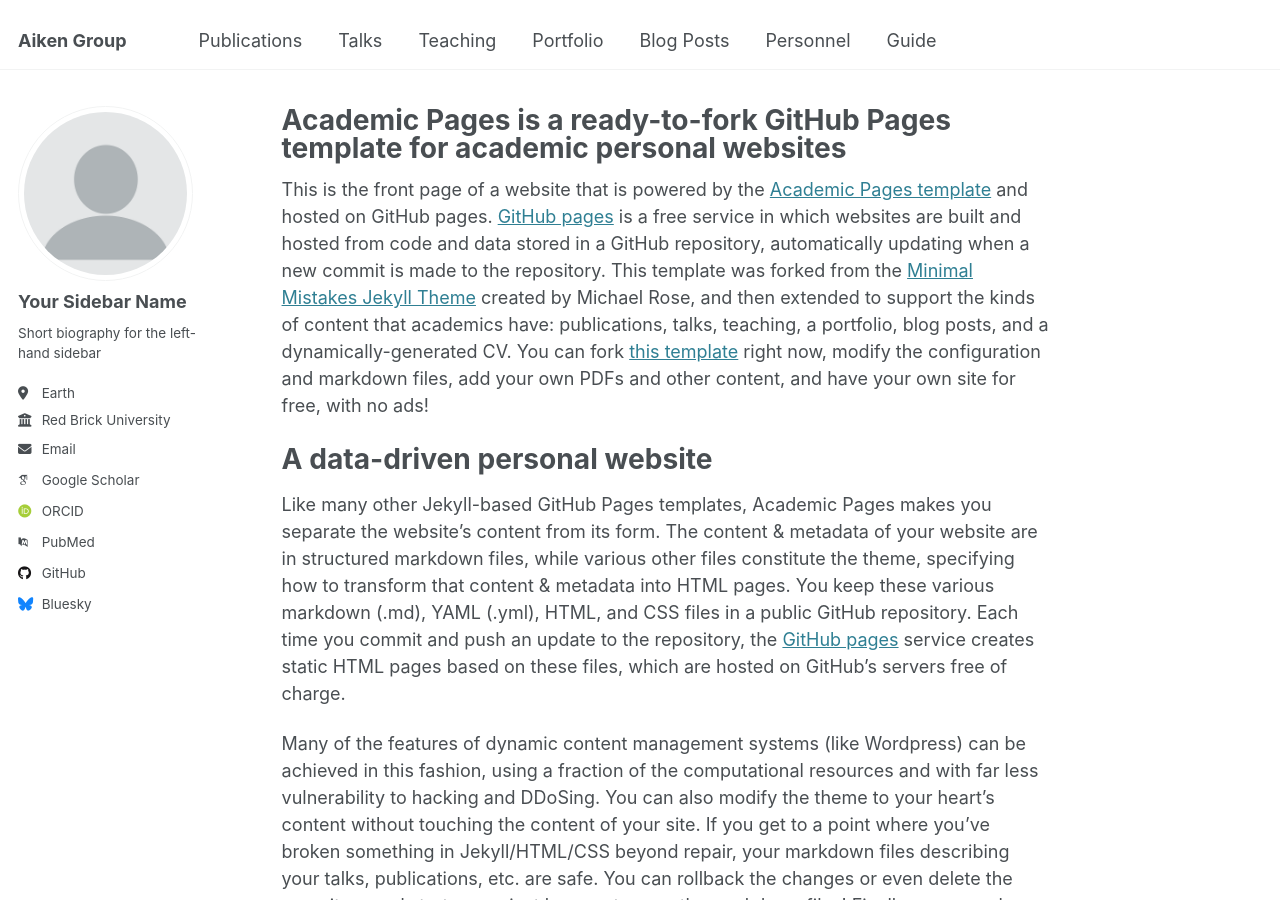
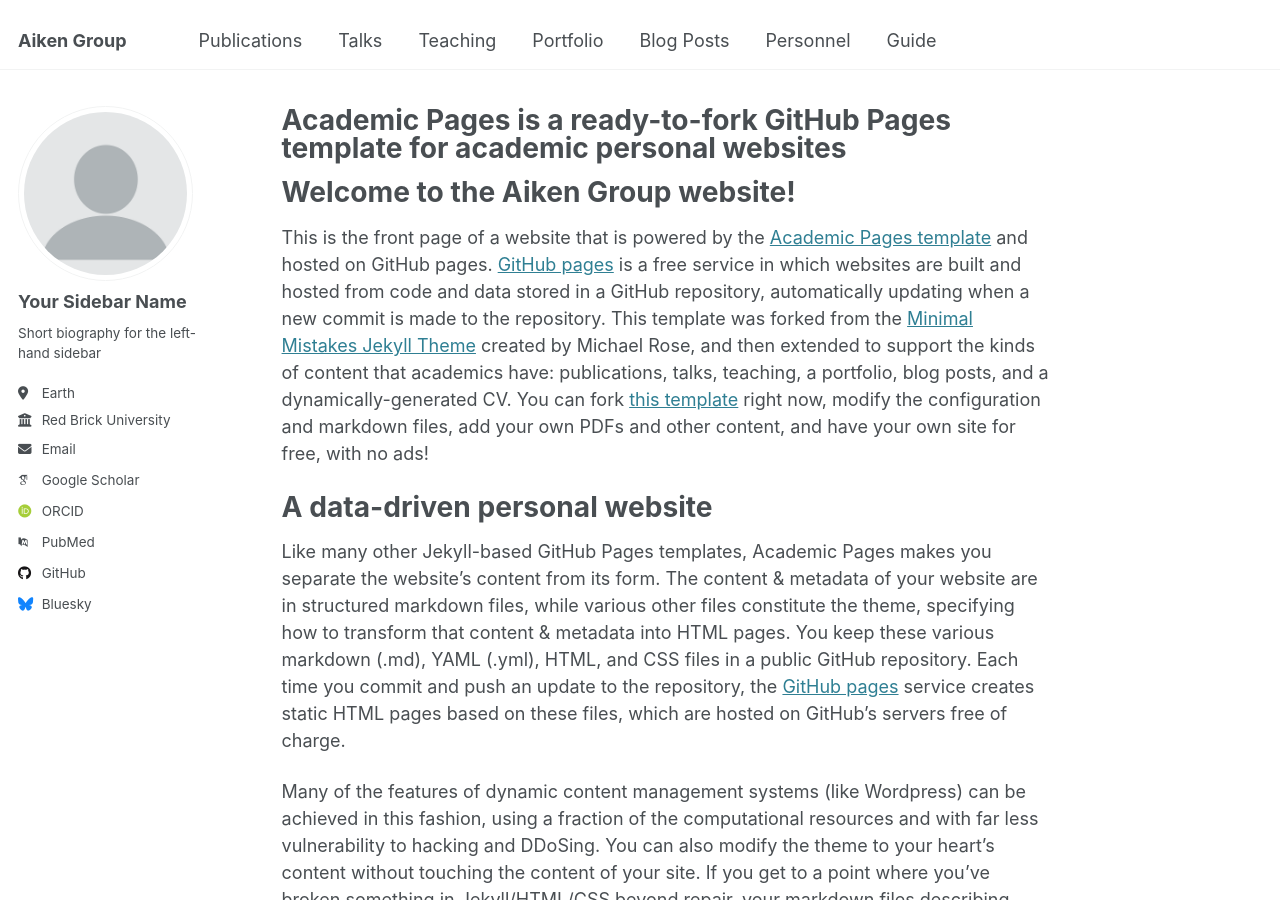
Before and after one commit to jxkiley/aikengroup.github.io, a Jekyll site: the page built from _pages/about.md, in a window 1280 px wide and 900 px high. Built offline with Jekyll 4.4.1, drawn with Linux system fonts in a browser that asks for light colours; some web fonts are replaced.

Commit message:
Modifying the home page

```diff
--- a/_pages/about.md
+++ b/_pages/about.md
@@ -6,6 +6,8 @@ redirect_from:
   - /about/
   - /about.html
 ---
+
+# Welcome to the Aiken Group website!
 
 This is the front page of a website that is powered by the [Academic Pages template](https://github.com/academicpages/academicpages.github.io) and hosted on GitHub pages. [GitHub pages](https://pages.github.com) is a free service in which websites are built and hosted from code and data stored in a GitHub repository, automatically updating when a new commit is made to the repository. This template was forked from the [Minimal Mistakes Jekyll Theme](https://mmistakes.github.io/minimal-mistakes/) created by Michael Rose, and then extended to support the kinds of content that academics have: publications, talks, teaching, a portfolio, blog posts, and a dynamically-generated CV. You can fork [this template](https://github.com/academicpages/academicpages.github.io) right now, modify the configuration and markdown files, add your own PDFs and other content, and have your own site for free, with no ads!
 
```
